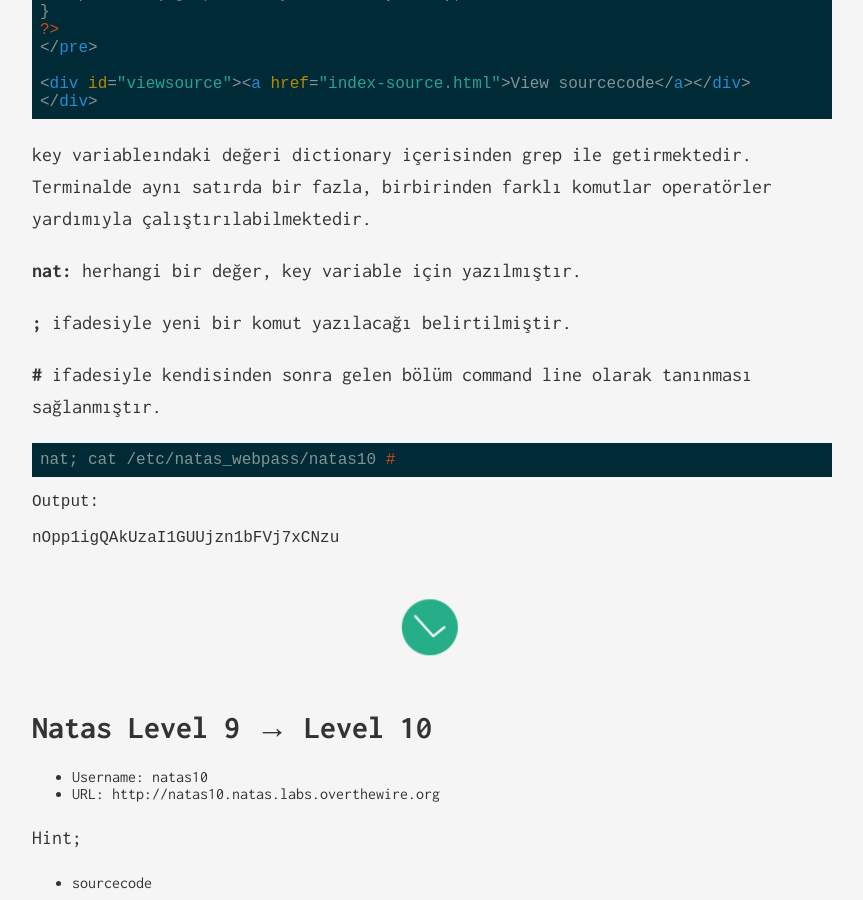
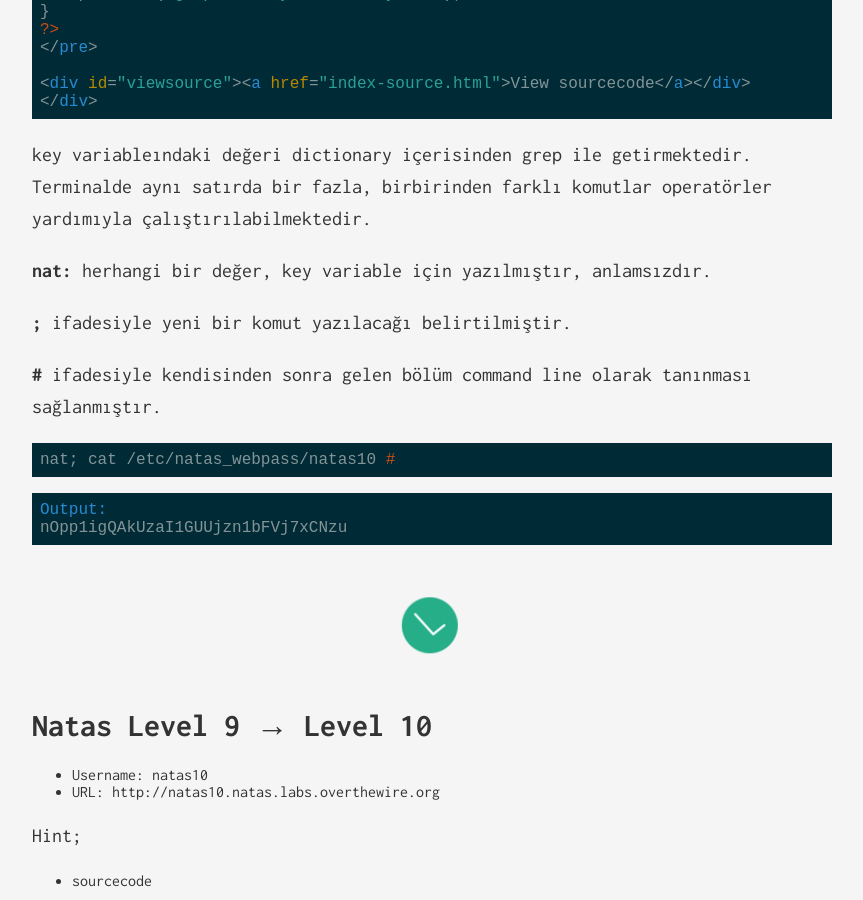
Before and after one commit to JohnGkmn/JohnGkmn.github.io, a Jekyll site: the page built from _posts/2019-11-05-natas.markdown, in a window 1280 px wide and 900 px high, scrolled down 8143 px. Shown: the whole window, without its empty margins (208-1071 px from the left). Built offline with Jekyll 4.4.1, drawn with Linux system fonts in a browser that asks for light colours.

Commit message:
Update 2019-11-05-natas.markdown

````diff
--- a/_posts/2019-11-05-natas.markdown
+++ b/_posts/2019-11-05-natas.markdown
@@ -58,7 +58,9 @@ next level on this page, but rightclicking has been blocked!
 <!--The password for natas2 is ZluruAthQk7Q2MqmDeTiUij2ZvWy2mBi -->
 </div>
 ```
+
 ![password](https://raw.githubusercontent.com/JohnGkmn/JohnGkmn.github.io/master/css/smashicons.png "ZluruAthQk7Q2MqmDeTiUij2ZvWy2mBi")
+
 
 Natas Level 1 → Level 2
 ======
@@ -122,6 +124,7 @@ http://natas3.natas.labs.overthewire.org/robots.txt
 User-agent: *
 Disallow: /s3cr3t/
 ```
+
 ```terminal
 http://natas3.natas.labs.overthewire.org/s3cr3t/users.txt
 natas4:Z9tkRkWmpt9Qr7XrR5jWRkgOU901swEZ
@@ -331,7 +334,7 @@ if($key != "") {
 
 key variableındaki değeri dictionary içerisinden grep ile getirmektedir. Terminalde aynı satırda bir fazla, birbirinden farklı komutlar operatörler yardımıyla çalıştırılabilmektedir.
 
-**nat:** herhangi bir değer, key variable için yazılmıştır.
+**nat:** herhangi bir değer, key variable için yazılmıştır, anlamsızdır.
 
 **;** ifadesiyle yeni bir komut yazılacağı belirtilmiştir.
 
@@ -341,9 +344,8 @@ key variableındaki değeri dictionary içerisinden grep ile getirmektedir. Term
 nat; cat /etc/natas_webpass/natas10 #
 ```
 
-```termilnal
+```
 Output:
-
 nOpp1igQAkUzaI1GUUjzn1bFVj7xCNzu
 ```
 
````
